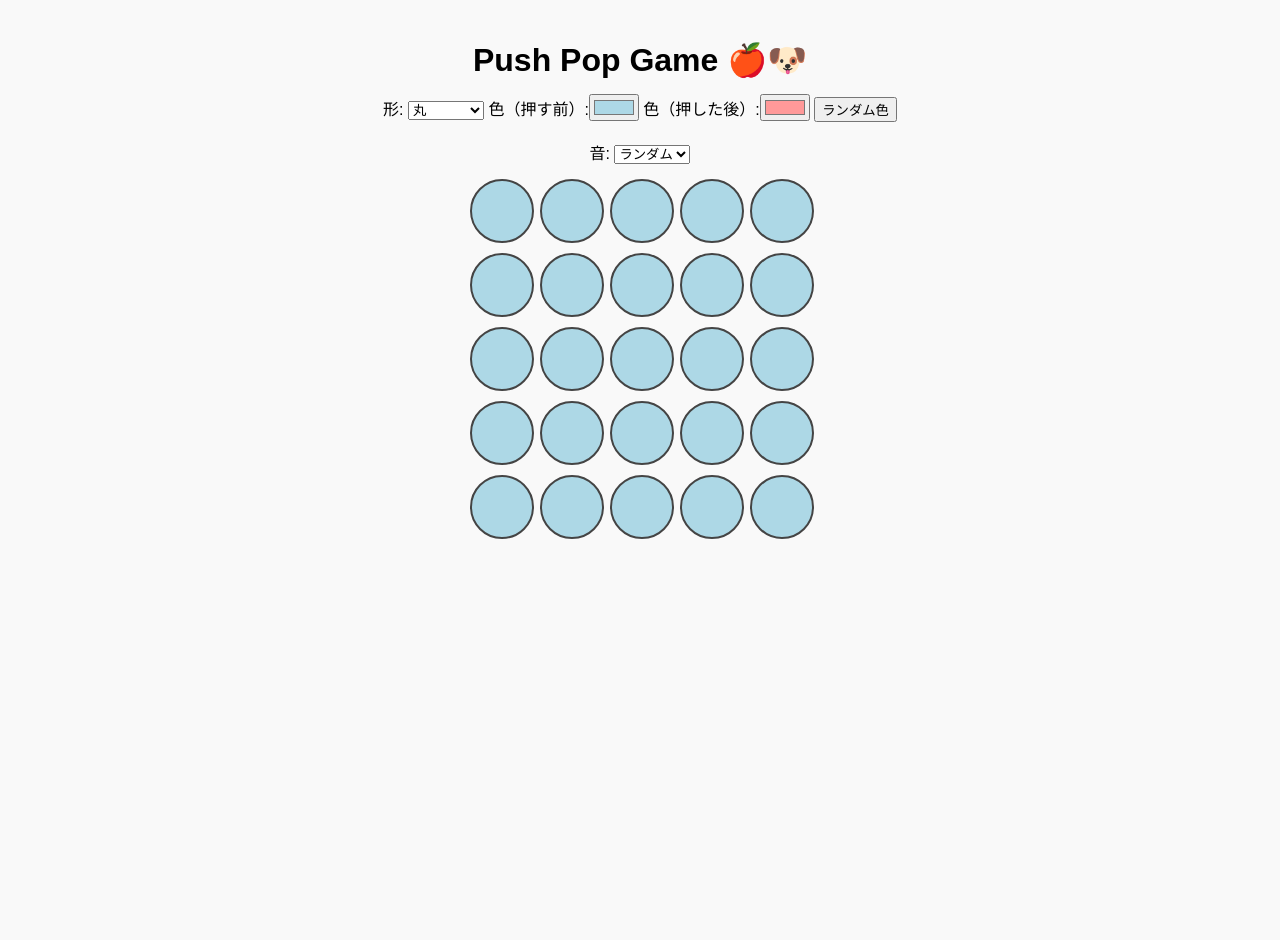
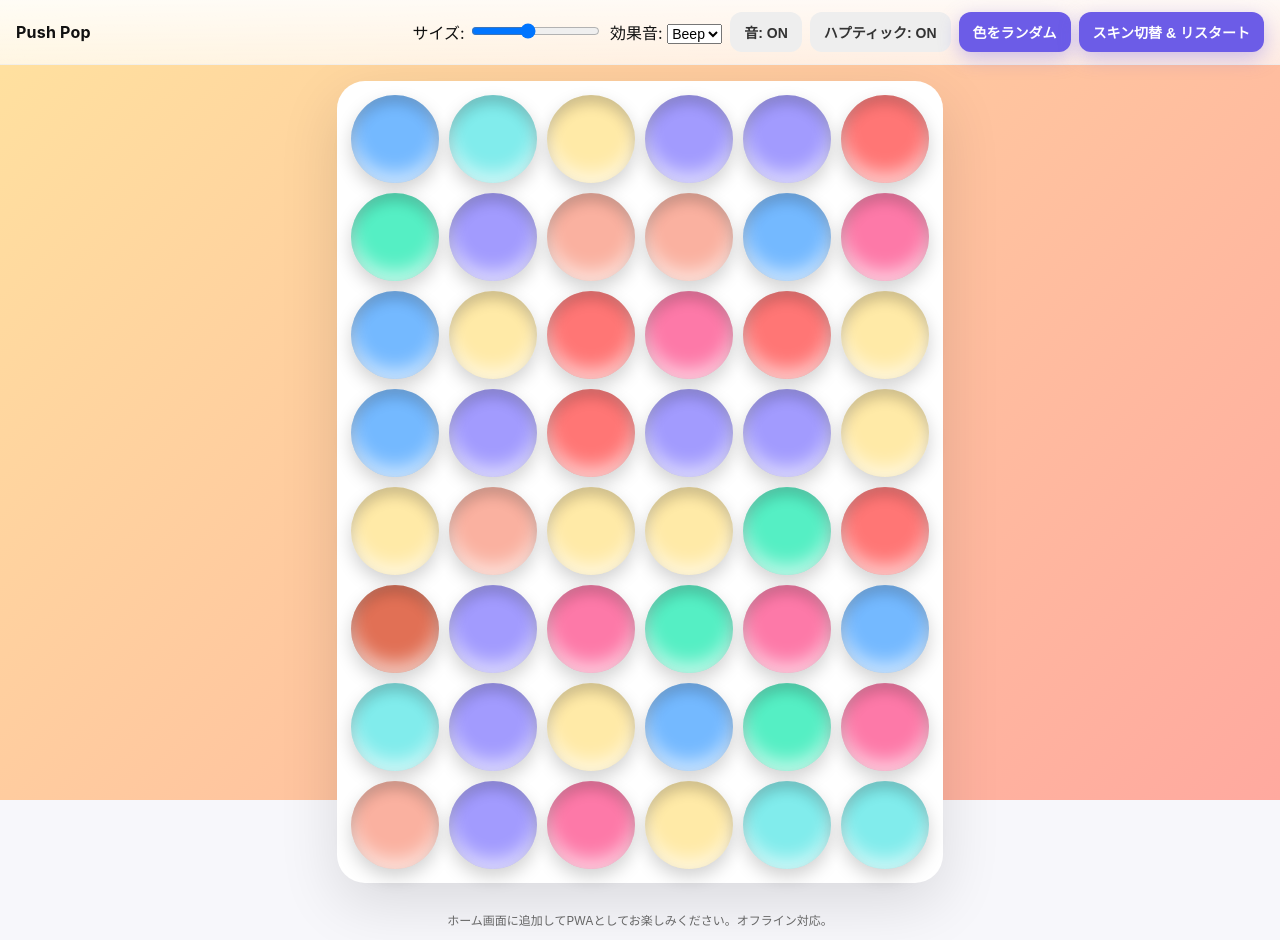
Before and after one commit to takuyama1980-tech/pushpop, a plain HTML site: page index.html in a window 1280 px wide. Before the commit the page ends 800 px from the top, so only its background shows below. Drawn offline with Linux system fonts and the light colour scheme.

Commit message:
Add files via upload

```diff
--- /dev/null
+++ b/app.js
@@ -0,0 +1,276 @@
+// Push Pop - PWA
+// Safari-friendly, with sound (WebAudio), light haptics (if available), resizable board, and confetti.
+
+const qs = (s,el=document)=>el.querySelector(s);
+const qsa = (s,el=document)=>[...el.querySelectorAll(s)];
+
+const state = {
+  rows: 6,
+  cols: 6,
+  total: 36,
+  popped: 0,
+  skinIndex: 0,
+  skins: [
+    { name:'Candy', background:'linear-gradient(135deg,#ffe29f,#ffa99f)', buttonShape:'50%', shadow:true },
+    { name:'Neon', background:'linear-gradient(135deg,#a1c4fd,#c2e9fb)', buttonShape:'50%', shadow:true },
+    { name:'Sunset', background:'linear-gradient(135deg,#f6d365,#fda085)', buttonShape:'50%', shadow:true },
+    { name:'Forest', background:'linear-gradient(135deg,#d4fc79,#96e6a1)', buttonShape:'40%', shadow:true },
+    { name:'Grape', background:'linear-gradient(135deg,#a18cd1,#fbc2eb)', buttonShape:'50%', shadow:true }
+  ],
+  colors: ['#ff7675','#55efc4','#74b9ff','#ffeaa7','#a29bfe','#fd79a8','#81ecec','#fab1a0','#e17055'],
+  audioEnabled: true,
+  hapticsEnabled: true,
+  soundType: 'beep' // options: 'beep','pop','click'
+};
+
+// --- PWA service worker ---
+if ('serviceWorker' in navigator) {
+  window.addEventListener('load', () => {
+    navigator.serviceWorker.register('./service-worker.js');
+  });
+}
+
+// --- Audio (WebAudio) ---
+let audioCtx = null;
+function initAudio() {
+  if (!audioCtx) {
+    try { audioCtx = new (window.AudioContext || window.webkitAudioContext)(); }
+    catch (e) { console.warn('AudioContext not available'); }
+  }
+}
+function playSound(type='beep') {
+  if (!state.audioEnabled) return;
+  initAudio();
+  if (!audioCtx) return;
+
+  const now = audioCtx.currentTime;
+  const o = audioCtx.createOscillator();
+  const g = audioCtx.createGain();
+  o.connect(g).connect(audioCtx.destination);
+
+  if (type === 'beep') {
+    o.type = 'sine';
+    o.frequency.setValueAtTime(880, now);
+    g.gain.setValueAtTime(0.001, now);
+    g.gain.exponentialRampToValueAtTime(0.2, now + 0.005);
+    g.gain.exponentialRampToValueAtTime(0.00001, now + 0.07);
+    o.start(now);
+    o.stop(now + 0.08);
+  } else if (type === 'pop') {
+    // Soft pop using frequency slide
+    o.type = 'triangle';
+    o.frequency.setValueAtTime(240, now);
+    o.frequency.exponentialRampToValueAtTime(120, now + 0.08);
+    g.gain.setValueAtTime(0.001, now);
+    g.gain.exponentialRampToValueAtTime(0.22, now + 0.005);
+    g.gain.exponentialRampToValueAtTime(0.00001, now + 0.09);
+    o.start(now);
+    o.stop(now + 0.1);
+  } else if (type === 'click') {
+    // short click
+    o.type = 'square';
+    o.frequency.setValueAtTime(1000, now);
+    g.gain.setValueAtTime(0.001, now);
+    g.gain.exponentialRampToValueAtTime(0.18, now + 0.002);
+    g.gain.exponentialRampToValueAtTime(0.00001, now + 0.03);
+    o.start(now);
+    o.stop(now + 0.035);
+  }
+}
+
+// --- Haptics (best-effort) ---
+function haptic() {
+  if (!state.hapticsEnabled) return;
+  if (navigator.vibrate) {
+    navigator.vibrate(10);
+  }
+  // iOS Safari has limited web haptics; leaving this as best-effort.
+}
+
+// --- Confetti ---
+const confetti = (function(){
+  const canvas = document.getElementById('confetti');
+  const ctx = canvas.getContext('2d');
+  let W, H, pieces = [], animId = null;
+  function resize() {
+    W = canvas.width = window.innerWidth * devicePixelRatio;
+    H = canvas.height = window.innerHeight * devicePixelRatio;
+  }
+  window.addEventListener('resize', resize);
+  resize();
+
+  function rand(n){ return Math.random()*n; }
+  function spawn(count=120) {
+    pieces = [];
+    for (let i=0; i<count; i++) {
+      pieces.push({
+        x: rand(W), y: -rand(H*0.2),
+        w: 6*devicePixelRatio, h: 12*devicePixelRatio,
+        vx: -2 + Math.random()*4,
+        vy: 3 + Math.random()*4,
+        r: rand(Math.PI*2),
+        vr: -0.2 + Math.random()*0.4,
+        color: state.colors[Math.floor(Math.random()*state.colors.length)]
+      });
+    }
+    if (!animId) loop();
+  }
+  function loop(){
+    animId = requestAnimationFrame(loop);
+    ctx.clearRect(0,0,W,H);
+    for (const p of pieces) {
+      p.x += p.vx; p.y += p.vy; p.r += p.vr;
+      if (p.y > H + 20) p.y = -10;
+      ctx.save();
+      ctx.translate(p.x, p.y);
+      ctx.rotate(p.r);
+      ctx.fillStyle = p.color;
+      ctx.fillRect(-p.w/2, -p.h/2, p.w, p.h);
+      ctx.restore();
+    }
+  }
+  return { spawn };
+})();
+
+// --- Skins ---
+function applySkin(index) {
+  const skin = state.skins[index % state.skins.length];
+  document.body.style.background = skin.background;
+  const board = qs('.board');
+  board.style.setProperty('--button-radius', skin.buttonShape);
+  qsa('.pop').forEach(btn => {
+    btn.style.borderRadius = skin.buttonShape;
+  });
+}
+
+// --- Board ---
+function randomColor() {
+  return state.colors[Math.floor(Math.random()*state.colors.length)];
+}
+
+function makeBoard(rows, cols) {
+  const wrap = qs('.board');
+  wrap.innerHTML = '';
+  wrap.style.setProperty('--cols', cols);
+  state.total = rows*cols;
+  state.popped = 0;
+
+  const fragment = document.createDocumentFragment();
+  for (let i=0;i<rows*cols;i++){
+    const btn = document.createElement('button');
+    btn.className = 'pop';
+    btn.style.background = randomColor();
+    btn.addEventListener('pointerdown', (e)=>{
+      e.preventDefault();
+      if (!btn.classList.contains('popped')) {
+        btn.classList.add('popped');
+        state.popped++;
+        playSound(state.soundType);
+        haptic();
+        if (state.popped >= state.total) {
+          // Win
+          setTimeout(()=>{
+            confetti.spawn(180);
+            // randomize skin and restart
+            state.skinIndex = (state.skinIndex + 1 + Math.floor(Math.random()*3)) % state.skins.length;
+            applySkin(state.skinIndex);
+            restartGame();
+          }, 120);
+        }
+      } else {
+        // allow unpop to keep it fun (optional)
+        btn.classList.remove('popped');
+        state.popped--;
+        playSound('click');
+      }
+    }, {passive:false});
+    fragment.appendChild(btn);
+  }
+  wrap.appendChild(fragment);
+}
+
+function restartGame(){
+  // randomize board size a little for the "Pop It" vibe
+  const sizes = [[6,6],[7,7],[5,9],[8,6],[6,8]];
+  const [r,c] = sizes[Math.floor(Math.random()*sizes.length)];
+  state.rows = r; state.cols = c;
+  const root = document.documentElement;
+  // Adjust button size responsively
+  const vw = Math.min(window.innerWidth, 700);
+  const targetCols = c;
+  const gap = 10;
+  const padding = 28;
+  let size = Math.floor((vw - padding*2 - gap*(targetCols-1)) / targetCols);
+  size = Math.max(42, Math.min(88, size));
+  root.style.setProperty('--button-size', size+'px');
+  makeBoard(r,c);
+  // new random colors on restart
+  qsa('.pop').forEach(b => b.style.background = randomColor());
+}
+
+function setCustomSize(v){
+  const n = parseInt(v,10);
+  const clamped = Math.max(3, Math.min(10, n));
+  state.rows = clamped;
+  state.cols = clamped;
+  restartGame();
+}
+
+function randomizeColors(){
+  qsa('.pop').forEach(b => b.style.background = randomColor());
+}
+
+// --- UI ---
+function initUI(){
+  // size slider
+  const slider = qs('#size');
+  slider.addEventListener('input', (e)=>{
+    setCustomSize(e.target.value);
+  });
+
+  qs('#shuffle').addEventListener('click', ()=>{
+    restartGame();
+  });
+
+  qs('#recolor').addEventListener('click', ()=>{
+    randomizeColors();
+  });
+
+  const soundSel = qs('#sound');
+  soundSel.addEventListener('change', (e)=>{
+    state.soundType = e.target.value;
+    playSound('click');
+  });
+
+  const audioToggle = qs('#audioToggle');
+  audioToggle.addEventListener('click', ()=>{
+    state.audioEnabled = !state.audioEnabled;
+    audioToggle.textContent = state.audioEnabled ? '音: ON' : '音: OFF';
+    playSound('click');
+  });
+
+  const hapticToggle = qs('#hapticToggle');
+  hapticToggle.addEventListener('click', ()=>{
+    state.hapticsEnabled = !state.hapticsEnabled;
+    hapticToggle.textContent = state.hapticsEnabled ? 'ハプティック: ON' : 'ハプティック: OFF';
+    haptic();
+  });
+}
+
+// --- Responsive sizing on load/rotate ---
+window.addEventListener('resize', ()=>{
+  const root = document.documentElement;
+  const vw = Math.min(window.innerWidth, 700);
+  const gap = 10;
+  const padding = 28;
+  let size = Math.floor((vw - padding*2 - gap*(state.cols-1)) / state.cols);
+  size = Math.max(42, Math.min(88, size));
+  root.style.setProperty('--button-size', size+'px');
+});
+
+// --- Boot ---
+window.addEventListener('DOMContentLoaded', ()=>{
+  initUI();
+  restartGame();
+  applySkin(state.skinIndex);
+});
--- a/index.html
+++ b/index.html
@@ -1,151 +1,53 @@
-<!DOCTYPE html>
+<!doctype html>
 <html lang="ja">
 <head>
-  <meta charset="UTF-8">
-  <meta name="viewport" content="width=device-width, initial-scale=1.0">
-  <title>Push Pop Game</title>
-  <style>
-    body {
-      font-family: sans-serif;
-      text-align: center;
-      background: #f9f9f9;
-      margin: 0;
-      padding: 20px;
-    }
-    h1 {
-      margin-bottom: 10px;
-    }
-    #controls {
-      margin: 15px 0;
-    }
-    #game {
-      display: grid;
-      grid-template-columns: repeat(5, 60px);
-      gap: 10px;
-      justify-content: center;
-    }
-    .pop-button {
-      width: 60px;
-      height: 60px;
-      cursor: pointer;
-      border: 2px solid #444;
-      background: lightblue;
-      transition: 0.2s;
-    }
-    .circle { border-radius: 50%; }
-    .square { border-radius: 8px; }
-    .star {
-      clip-path: polygon(50% 0%, 61% 35%, 98% 35%,
-                         68% 57%, 79% 91%, 50% 70%,
-                         21% 91%, 32% 57%, 2% 35%, 39% 35%);
-    }
-    .heart {
-      clip-path: polygon(50% 80%, 20% 50%, 20% 20%, 40% 20%,
-                         50% 35%, 60% 20%, 80% 20%, 80% 50%);
-    }
-    .animal { background-image: url('https://twemoji.maxcdn.com/v/latest/svg/1f436.svg'); background-size: cover; }
-    .fruit  { background-image: url('https://twemoji.maxcdn.com/v/latest/svg/1f34e.svg'); background-size: cover; }
-  </style>
+  <meta charset="utf-8">
+  <meta name="viewport" content="width=device-width, initial-scale=1, viewport-fit=cover">
+  <meta name="theme-color" content="#ffffff">
+  <meta name="apple-mobile-web-app-capable" content="yes">
+  <meta name="apple-mobile-web-app-status-bar-style" content="default">
+  <meta name="apple-mobile-web-app-title" content="Push Pop">
+
+  <link rel="manifest" href="manifest.webmanifest">
+  <link rel="apple-touch-icon" href="apple-touch-icon-180.png">
+  <link rel="icon" href="icon-192.png">
+  <title>Push Pop</title>
+  <link rel="stylesheet" href="styles.css">
 </head>
 <body>
-  <h1>Push Pop Game 🍎🐶</h1>
+  <canvas id="confetti"></canvas>
+  <div class="app">
+    <header class="header">
+      <div class="title">Push Pop</div>
+      <div class="controls">
+        <label>サイズ:
+          <input id="size" class="slider" type="range" min="3" max="10" value="6">
+        </label>
+        <label>効果音:
+          <select id="sound" class="select">
+            <option value="beep">Beep</option>
+            <option value="pop">Pop</option>
+            <option value="click">Click</option>
+          </select>
+        </label>
+        <button id="audioToggle" class="secondary">音: ON</button>
+        <button id="hapticToggle" class="secondary">ハプティック: ON</button>
+        <button id="recolor">色をランダム</button>
+        <button id="shuffle">スキン切替 & リスタート</button>
+      </div>
+    </header>
 
-  <div id="controls">
-    <label>形:
-      <select id="shapeSelect">
-        <option value="circle">丸</option>
-        <option value="square">四角</option>
-        <option value="star">星</option>
-        <option value="heart">ハート</option>
-        <option value="animal">動物</option>
-        <option value="fruit">フルーツ</option>
-        <option value="random">ランダム</option>
-      </select>
-    </label>
-    <label>色（押す前）:<input type="color" id="beforeColor" value="#add8e6"></label>
-    <label>色（押した後）:<input type="color" id="afterColor" value="#ff9999"></label>
-    <button onclick="setRandomColors()">ランダム色</button>
-    <br><br>
-    <label>音:
-      <select id="soundSelect">
-        <option value="random">ランダム</option>
-        <option value="pop1.mp3">音1</option>
-        <option value="pop2.mp3">音2</option>
-        <option value="pop3.mp3">音3</option>
-        <option value="pop4.mp3">音4</option>
-        <option value="pop5.mp3">音5</option>
-        <option value="pop6.mp3">音6</option>
-        <option value="pop7.mp3">音7</option>
-        <option value="pop8.mp3">音8</option>
-        <option value="pop9.mp3">音9</option>
-        <option value="pop10.mp3">音10</option>
-      </select>
-    </label>
+    <main class="main">
+      <div class="board-wrap">
+        <div class="board"></div>
+      </div>
+    </main>
+
+    <footer class="footer">
+      ホーム画面に追加してPWAとしてお楽しみください。オフライン対応。
+    </footer>
   </div>
 
-  <div id="game"></div>
-
-  <script>
-    const game = document.getElementById("game");
-    const beforeColorInput = document.getElementById("beforeColor");
-    const afterColorInput = document.getElementById("afterColor");
-    const shapeSelect = document.getElementById("shapeSelect");
-    const soundSelect = document.getElementById("soundSelect");
-
-    const shapes = ["circle", "square", "star", "heart", "animal", "fruit"];
-    const sounds = ["pop1.mp3","pop2.mp3","pop3.mp3","pop4.mp3","pop5.mp3",
-                    "pop6.mp3","pop7.mp3","pop8.mp3","pop9.mp3","pop10.mp3"];
-
-    function setRandomColors() {
-      beforeColorInput.value = getRandomColor();
-      afterColorInput.value = getRandomColor();
-    }
-
-    function getRandomColor() {
-      return "#" + Math.floor(Math.random()*16777215).toString(16);
-    }
-
-    function playSound() {
-      let selected = soundSelect.value;
-      if (selected === "random") {
-        selected = sounds[Math.floor(Math.random()*sounds.length)];
-      }
-      const audio = new Audio(selected);
-      audio.play();
-    }
-
-    function createButton(shape) {
-      const btn = document.createElement("div");
-      let currentShape = shape;
-      if (shape === "random") {
-        currentShape = shapes[Math.floor(Math.random()*shapes.length)];
-      }
-      btn.className = "pop-button " + currentShape;
-      btn.style.backgroundColor = beforeColorInput.value;
-
-      btn.addEventListener("click", () => {
-        btn.style.backgroundColor =
-          btn.style.backgroundColor === beforeColorInput.value
-            ? afterColorInput.value
-            : beforeColorInput.value;
-        playSound();
-      });
-      return btn;
-    }
-
-    function initGame() {
-      game.innerHTML = "";
-      for (let i=0; i<25; i++) {
-        const btn = createButton(shapeSelect.value);
-        game.appendChild(btn);
-      }
-    }
-
-    shapeSelect.addEventListener("change", initGame);
-    beforeColorInput.addEventListener("input", initGame);
-    afterColorInput.addEventListener("input", initGame);
-
-    initGame();
-  </script>
+  <script src="app.js"></script>
 </body>
 </html>
--- /dev/null
+++ b/styles.css
@@ -0,0 +1,137 @@
+:root{
+  --bg: #f7f7fb;
+  --fg: #111;
+  --accent: #6c5ce7;
+  --button-size: 72px;
+  --gap: 10px;
+  --board-padding: 14px;
+}
+
+html, body {
+  margin:0;
+  padding:0;
+  height:100%;
+  background: var(--bg);
+  color: var(--fg);
+  -webkit-user-select: none;
+  user-select: none;
+  touch-action: manipulation;
+  font-family: -apple-system, BlinkMacSystemFont, "Segoe UI", Roboto, "Helvetica Neue", Arial, "Noto Sans JP", "Hiragino Sans", "Yu Gothic", sans-serif;
+}
+
+.app {
+  display:flex;
+  flex-direction:column;
+  min-height:100dvh;
+}
+
+.header {
+  padding: 12px 16px;
+  display:flex;
+  align-items:center;
+  justify-content:space-between;
+  position: sticky;
+  top: 0;
+  background: linear-gradient(180deg, rgba(255,255,255,0.9), rgba(255,255,255,0.7));
+  backdrop-filter: blur(10px);
+  -webkit-backdrop-filter: blur(10px);
+  z-index: 10;
+  border-bottom: 1px solid rgba(0,0,0,0.05);
+}
+
+.title {
+  font-weight: 700;
+  letter-spacing: 0.2px;
+}
+
+.controls {
+  display:flex;
+  gap:8px;
+  align-items:center;
+  flex-wrap: wrap;
+}
+
+.select, .slider, button {
+  font-size: 14px;
+}
+
+button {
+  border: none;
+  border-radius: 12px;
+  padding: 10px 14px;
+  background: var(--accent);
+  color: white;
+  font-weight: 600;
+  box-shadow: 0 6px 20px rgba(108,92,231,0.35);
+}
+
+button.secondary {
+  background:#eee;
+  color:#333;
+  box-shadow:none;
+}
+
+.main {
+  flex:1;
+  display:flex;
+  align-items:center;
+  justify-content:center;
+  padding:16px;
+}
+
+.board-wrap {
+  display:grid;
+  place-items:center;
+  width: min(92vw, 700px);
+}
+
+.board {
+  background: white;
+  padding: var(--board-padding);
+  border-radius: 28px;
+  box-shadow: 0 20px 60px rgba(0,0,0,0.12);
+  display:grid;
+  gap: var(--gap);
+  grid-template-columns: repeat(var(--cols), var(--button-size));
+  grid-auto-rows: var(--button-size);
+  justify-content:center;
+  transition: transform 0.2s;
+}
+
+.board:active { transform: scale(0.995); }
+
+.pop {
+  width: var(--button-size);
+  height: var(--button-size);
+  border-radius: 50%;
+  border: none;
+  cursor: pointer;
+  position: relative;
+  box-shadow:
+    inset 0 8px 14px rgba(0,0,0,0.20),
+    inset 0 -10px 18px rgba(255,255,255,0.6),
+    0 8px 18px rgba(0,0,0,0.18);
+  transition: transform 0.08s ease, filter 0.2s ease, box-shadow 0.12s ease;
+}
+
+.pop.popped {
+  transform: translateY(1px) scale(0.98);
+  box-shadow:
+    inset 0 -8px 15px rgba(0,0,0,0.25),
+    inset 0 10px 18px rgba(255,255,255,0.55),
+    0 3px 10px rgba(0,0,0,0.10);
+  filter: saturate(0.85);
+}
+
+.footer {
+  text-align:center;
+  padding:12px;
+  color:#666;
+  font-size: 12px;
+}
+
+#confetti {
+  position: fixed;
+  inset: 0;
+  pointer-events: none;
+}
```
Also changed, not shown: service-worker.js (added, +35 -0 lines), apple-touch-icon-180.png (added), icon-192.png, icon-512.png, manifest.webmanifest (added).
